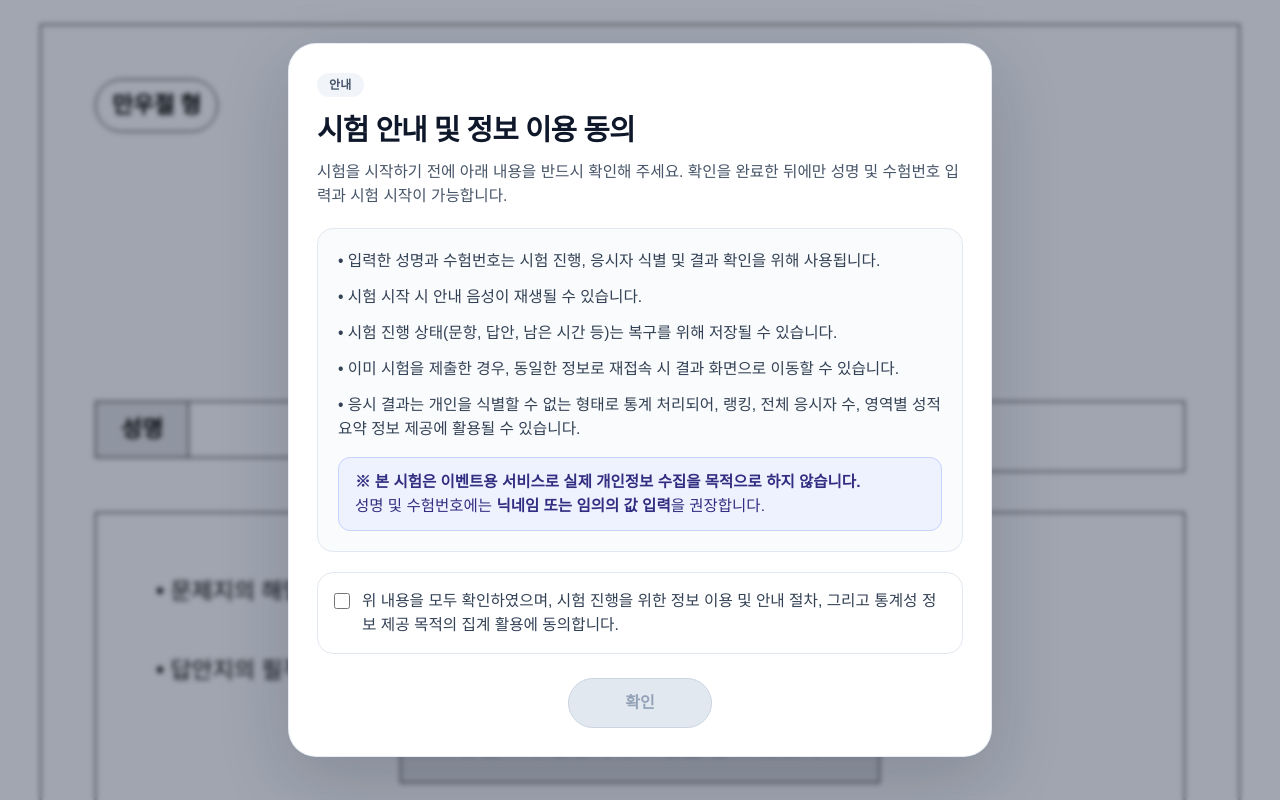
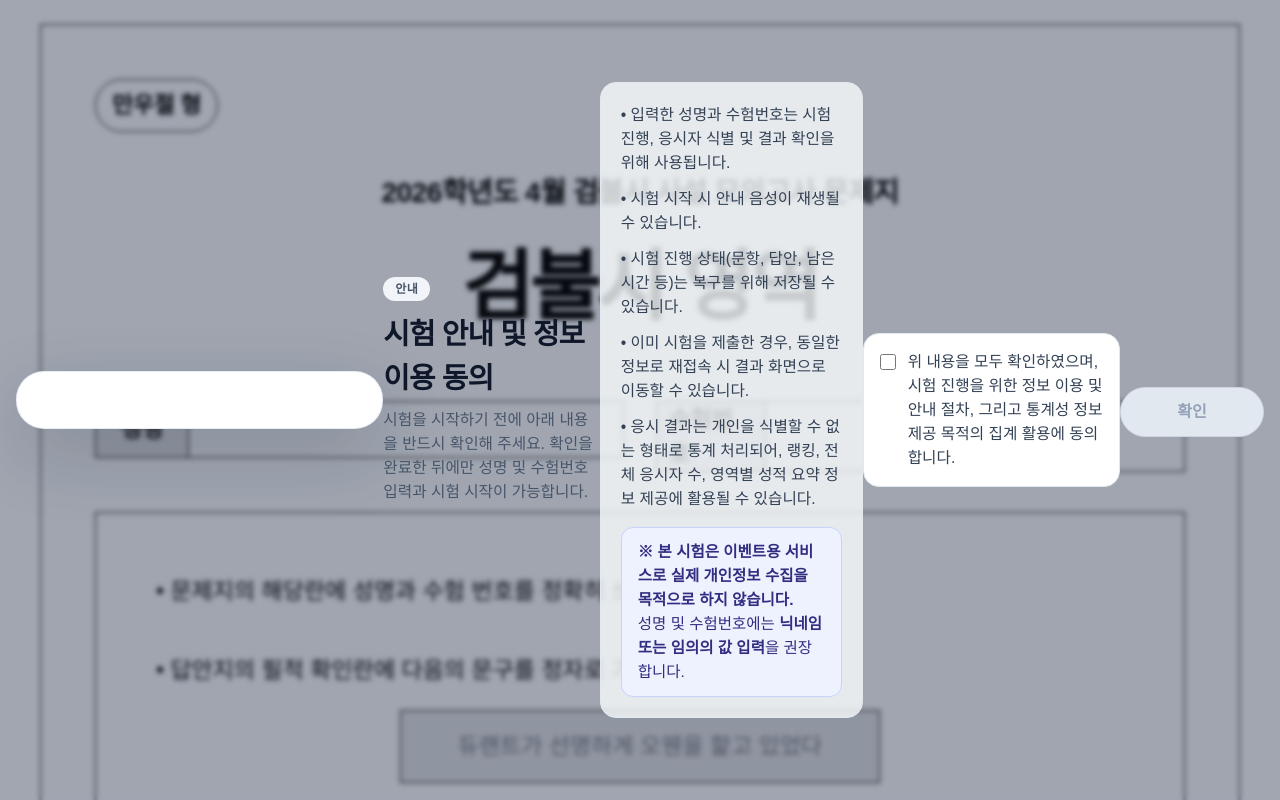
Before and after one commit to Combined-Kingdom-Family/anabyss_0401, a Next.js app in the folder anabyss/: page / in a window 1280 px wide. Shown: the top 800 px of the page. Built offline with nearby package versions, Linux system fonts and the light colour scheme.

Commit message:
fix modal hight

```diff
--- a/anabyss/src/components/landing/LandingForm.tsx
+++ b/anabyss/src/components/landing/LandingForm.tsx
@@ -122,8 +122,9 @@ export default function LandingForm() {
     <>
       {/* 안내 모달 */}
       {isNoticeOpen ? (
-        <div className="fixed inset-0 z-50 flex items-center justify-center bg-slate-900/35 px-4 py-6 backdrop-blur-[2px]">
-          <div className="w-full max-w-[44rem] rounded-[28px] border border-slate-200/80 bg-white px-6 py-6 shadow-[0_24px_70px_rgba(15,23,42,0.18)] sm:px-7 sm:py-7">
+      <div className="fixed inset-0 z-50 overflow-y-auto bg-slate-900/35 px-3 py-4 backdrop-blur-[2px] sm:px-4 sm:py-6">
+        <div className="flex min-h-full items-start justify-center sm:items-center">
+          <div className="w-full max-w-[44rem] max-h-[calc(100dvh-2rem)] overflow-y-auto rounded-[24px] border border-slate-200/80 bg-white px-4 py-4 shadow-[0_24px_70px_rgba(15,23,42,0.18)] sm:max-h-[calc(100dvh-3rem)] sm:rounded-[28px] sm:px-7 sm:py-7"></div>
             <div className="mb-5">
               <div className="inline-flex rounded-full bg-slate-100 px-3 py-1 text-xs font-semibold tracking-[0.02em] text-slate-600">
                 안내
```
